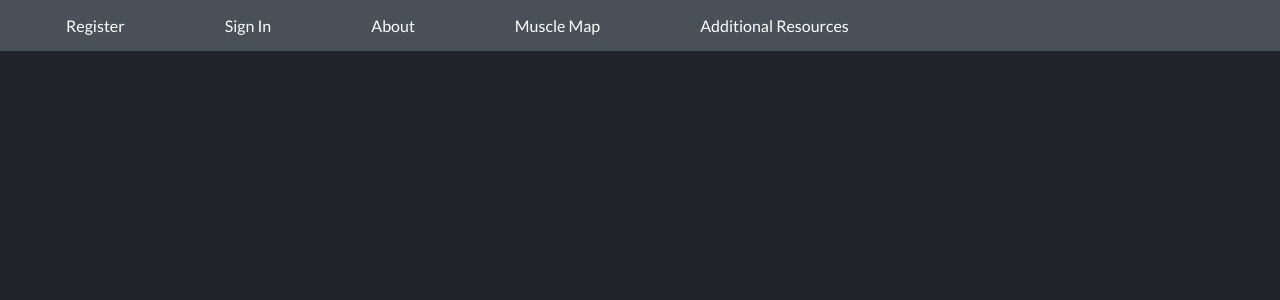
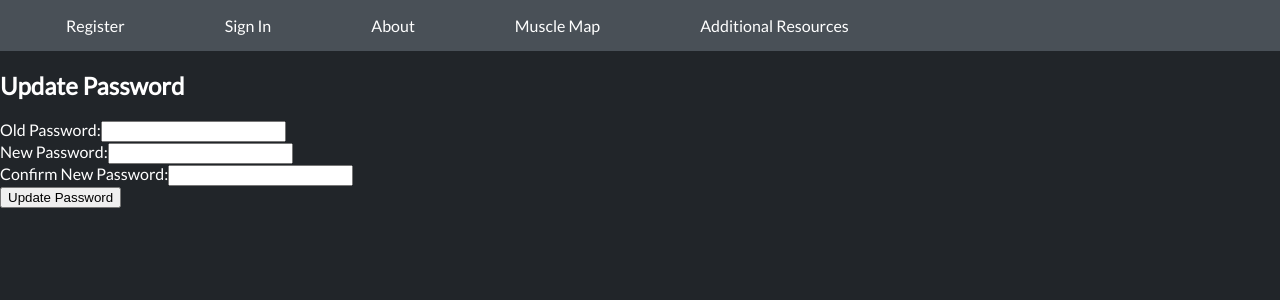
Before and after one commit to heathervalene/MuscleMemory_frontend, a React (Vite) app: page /update-password in a window 1280 px wide. Shown: the top 300 px of the page. Built offline with nearby package versions, Linux system fonts and the light colour scheme; no server answers.

Commit message:
update password

```diff
--- a/src/App.css
+++ b/src/App.css
@@ -71,7 +71,7 @@ header {
     flex-direction: column;
     justify-content: center;
     align-items: center;
-    border: 3px solid white;
+    border: 1px solid white;
     border-radius: 20px;
     width: 400px;
     height: 400px;
--- a/src/App.jsx
+++ b/src/App.jsx
@@ -5,6 +5,7 @@ import './App.css'
 import Client from './assets/services/api'
 import Register from './components/Register'
 import SignIn from './components/SIgnin'
+import UpdatePassword from './components/UpdatePassword'
 import Nav from './components/Nav'
 import About from './components/About'
 import MuscleGroup from './components/MuscleGroup'
@@ -13,6 +14,7 @@ import WorkoutOverview from './components/WorkoutOverview'
 import Updateworkout from './components/UpdateWorkout'
 import Resources from './components/Resources'
 import Movement from './components/Movement'
+
 
 function App() {
 
@@ -60,6 +62,7 @@ function App() {
      <Route path ='/about' element={<About/>} />
      <Route path="/signin" element={<SignIn setUser={setUser} />} />
      <Route path="/register" element={<Register />} />
+     <Route path="/update-password" element={<UpdatePassword />} />
      <Route path ='/musclegroup' element={<MuscleGroup muscleGroups={muscleGroups}/>} />
      <Route path="/movements/:id" element={<Movement />} />
      <Route path ='/addworkout/:movementId' element={<AddWorkout/>} />
--- a/src/components/SIgnin.jsx
+++ b/src/components/SIgnin.jsx
@@ -2,6 +2,7 @@ import { useState} from "react";
 import { SignInUser } from "../assets/services/auth";
 import { useNavigate } from "react-router-dom";
 import { Link } from 'react-router-dom'
+import  UpdatePassword  from './UpdatePassword';
 
 const SignIn = (props) => {
 
@@ -63,8 +64,11 @@ const SignIn = (props) => {
           </form>
           <div className="registerLink">
             <p>
-              Not a member yet? <Link to="/register">Register here</Link>
+              Not a member yet?  <Link to="/register">Register here</Link>
             </p>
+            <p className="forgot-password">
+             <Link to="/update-password">Forgot Password</Link>
+          </p>
           </div>
         </div>
         </div>
--- /dev/null
+++ b/src/components/UpdatePassword.jsx
@@ -0,0 +1,85 @@
+import { useState } from "react"
+import Client from "../assets/services/api"
+import { useNavigate } from "react-router-dom";
+
+
+
+const UpdatePassword = () => {
+
+    let navigate = useNavigate()
+
+    const [oldPassword, setOldPassword] = useState("")
+    const [newPassword, setNewPassword] = useState("")
+    const [confirmPassword, setConfirmPassword] = useState("")
+
+    const handleOldPasswordChange = (e) => {
+        setOldPassword(e.target.value)
+    }
+
+    const handleNewPasswordChange = (e) => {
+        setNewPassword(e.target.value)
+    }
+
+    const handleConfirmPasswordChange = (e) => {
+        setConfirmPassword(e.target.value)
+    }
+
+    const handleUpdatePassword = async () => {
+        try {
+          const oldPassword = 'oldPasswordValue';
+          const newPassword = 'newPasswordValue';
+          const confirmPassword = 'confirmPasswordValue';
+
+          await Client.put('/users/updatepassword', {
+            oldPassword,
+            newPassword,
+            confirmPassword,
+          });
+
+          navigate('/signin');
+        } catch (error) {
+          console.error("Error updating password:", error);
+        }
+      };
+
+
+    return (
+        <div>
+             <h2>Update Password</h2>
+      <form>
+        <label>
+          Old Password:
+          <input
+            type="password"
+            value={oldPassword}
+            onChange={handleOldPasswordChange}
+          />
+        </label>
+        <br />
+        <label>
+          New Password:
+          <input
+            type="password"
+            value={newPassword}
+            onChange={handleNewPasswordChange}
+          />
+        </label>
+        <br />
+        <label>
+          Confirm New Password:
+          <input
+            type="password"
+            value={confirmPassword}
+            onChange={handleConfirmPasswordChange}
+          />
+        </label>
+        <br />
+        <button type="button" onClick={handleUpdatePassword}>
+          Update Password
+        </button>
+      </form>
+        </div>
+    )
+}
+
+export default UpdatePassword
```
